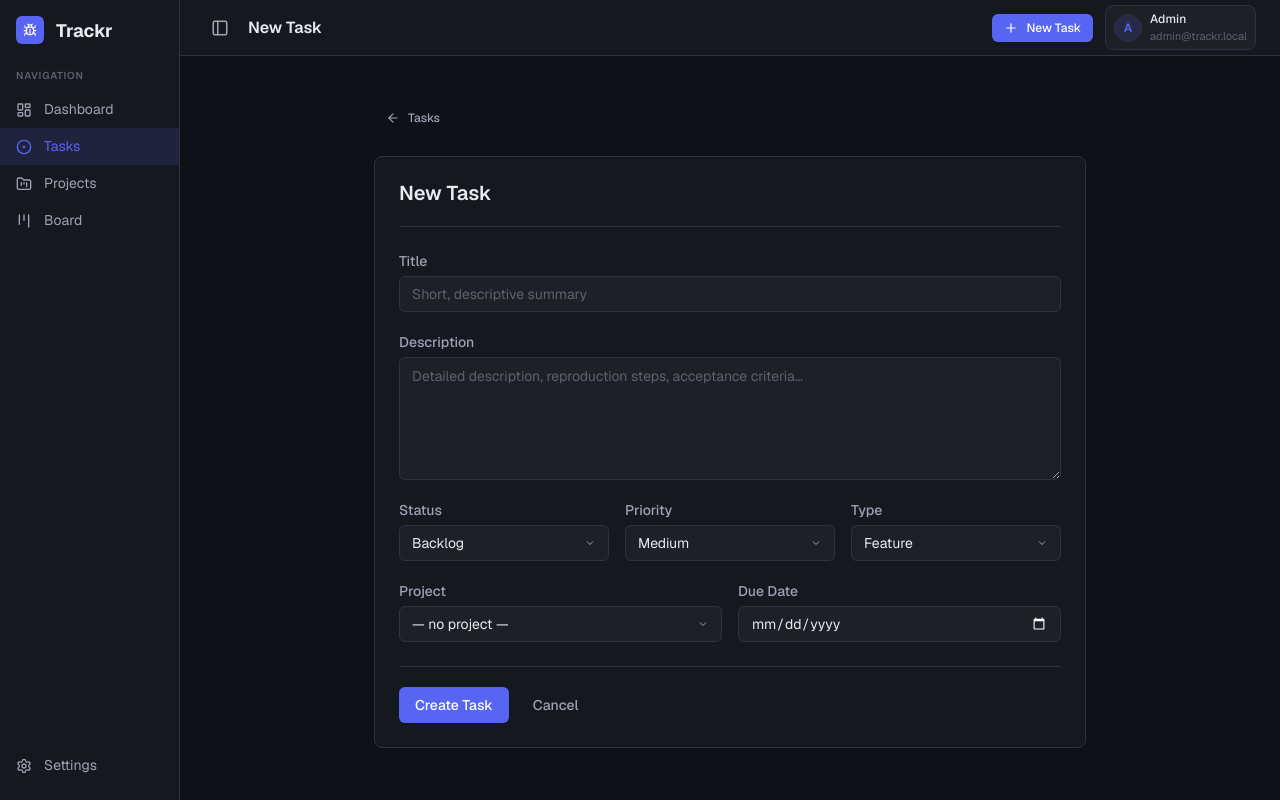
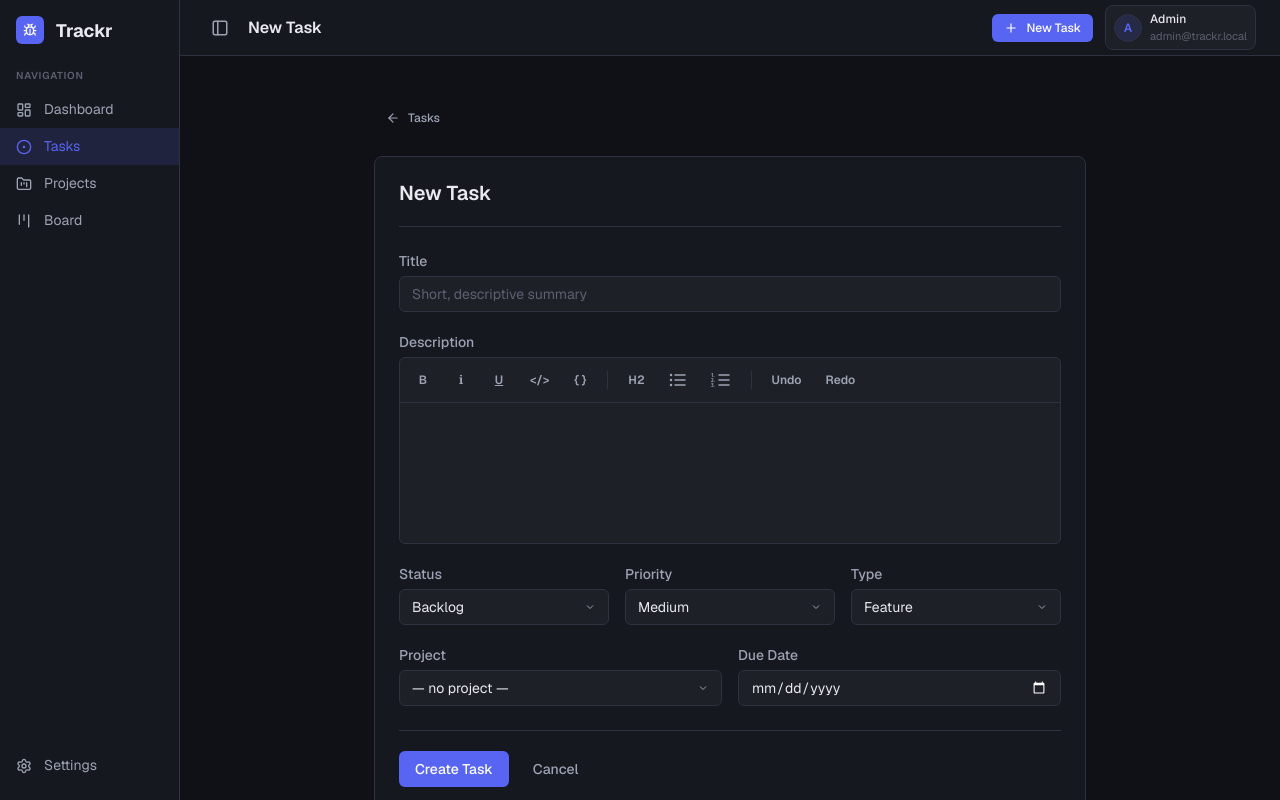
Before and after one commit to jhaysdevs/trackr, a Next.js app: page /tasks/new in a window 1280 px wide. Built offline with nearby package versions, Linux system fonts and the light colour scheme.

Commit message:
updating tiptap/WYSIWYG implementation and modularizing into a self-contained component

```diff
--- a/package.json
+++ b/package.json
@@ -15,6 +15,9 @@
 		"@hookform/resolvers": "^5.2.2",
 		"@tanstack/react-query": "^5.99.1",
 		"@tanstack/react-query-devtools": "^5.99.1",
+		"@tiptap/extension-underline": "^3.22.4",
+		"@tiptap/react": "^3.22.4",
+		"@tiptap/starter-kit": "^3.22.4",
 		"d3": "^7.9.0",
 		"lucide-react": "^1.8.0",
 		"next": "16.2.4",
--- a/src/components/tasks/TaskForm/TaskForm.module.scss
+++ b/src/components/tasks/TaskForm/TaskForm.module.scss
@@ -93,36 +93,6 @@
 	font-size: v.$font-size-sm;
 	font-weight: v.$font-weight-medium;
 	color: v.$color-text-secondary;
-}
-
-.textarea {
-	width: 100%;
-	padding: v.$space-2 v.$space-3;
-	background: v.$color-bg-raised;
-	border: 1px solid v.$color-border;
-	border-radius: v.$radius-base;
-	color: v.$color-text-primary;
-	font-size: v.$font-size-sm;
-	font-family: inherit;
-	line-height: v.$line-height-normal;
-	resize: vertical;
-	transition:
-		border-color v.$transition-base,
-		box-shadow v.$transition-base;
-
-	&::placeholder {
-		color: v.$color-text-muted;
-	}
-
-	&:hover {
-		border-color: color-mix(in srgb, v.$color-border 80%, transparent);
-	}
-
-	&:focus {
-		outline: none;
-		border-color: v.$color-border-focus;
-		box-shadow: 0 0 0 2px v.$color-accent-muted;
-	}
 }
 
 .select {
--- a/src/components/tasks/TaskForm/TaskForm.tsx
+++ b/src/components/tasks/TaskForm/TaskForm.tsx
@@ -9,6 +9,7 @@ import { z } from 'zod';
 import { Button } from '@/components/ui/Button/Button';
 import { Input } from '@/components/ui/Input/Input';
 import { Badge } from '@/components/ui/Badge/Badge';
+import { RichTextEditor } from '@/components/ui/RichTextEditor/RichTextEditor';
 import { useTask, useCreateTask, useUpdateTask, useDeleteTask } from '@/hooks/useTasks';
 import { useProjects } from '@/hooks/useProjects';
 import type { TaskStatus, TaskPriority, TaskType } from '@/types';
@@ -32,7 +33,7 @@ const formSchema = z.object({
 			'closed',
 		])
 		.optional(),
-	priority: z.enum(['critical', 'high', 'medium', 'low', 'trivial']).optional(),
+	priority: z.enum(['critical', 'high', 'medium', 'low']).optional(),
 	type: z
 		.enum([
 			'bug',
@@ -73,7 +74,6 @@ const PRIORITY_OPTIONS: { value: TaskPriority; label: string }[] = [
 	{ value: 'high', label: 'High' },
 	{ value: 'medium', label: 'Medium' },
 	{ value: 'low', label: 'Low' },
-	{ value: 'trivial', label: 'Trivial' },
 ];
 
 const TYPE_OPTIONS: { value: TaskType; label: string }[] = [
@@ -149,6 +149,7 @@ export function TaskForm({ taskId }: TaskFormProps) {
 	}, [task, form]);
 
 	const watchedProjectId = form.watch('projectId');
+	const watchedDescription = form.watch('description') ?? '';
 	const project = projects.find((p) => p.id === watchedProjectId);
 
 	async function onSubmit(data: FormValues) {
@@ -269,12 +270,12 @@ export function TaskForm({ taskId }: TaskFormProps) {
 						<label className={styles.label} htmlFor="description">
 							Description
 						</label>
-						<textarea
+						<RichTextEditor
 							id="description"
-							className={styles.textarea}
-							placeholder="Detailed description, reproduction steps, acceptance criteria…"
-							rows={5}
-							{...form.register('description')}
+							value={watchedDescription}
+							onChange={(html) =>
+								form.setValue('description', html, { shouldDirty: true, shouldValidate: true })
+							}
 						/>
 					</div>
 
--- /dev/null
+++ b/src/components/ui/RichTextEditor/RichTextEditor.module.scss
@@ -0,0 +1,143 @@
+@use "../../../styles/variables" as v;
+
+.root {
+	width: 100%;
+	background: v.$color-bg-raised;
+	border: 1px solid v.$color-border;
+	border-radius: v.$radius-base;
+	transition:
+		border-color v.$transition-base,
+		box-shadow v.$transition-base;
+
+	&:hover {
+		border-color: color-mix(in srgb, v.$color-border 80%, transparent);
+	}
+
+	&:focus-within {
+		outline: none;
+		border-color: v.$color-border-focus;
+		box-shadow: 0 0 0 2px v.$color-accent-muted;
+	}
+}
+
+.toolbar {
+	display: flex;
+	align-items: center;
+	flex-wrap: wrap;
+	gap: v.$space-2;
+	padding: v.$space-2;
+	border-bottom: 1px solid v.$color-border;
+}
+
+.toolbarDivider {
+	width: 1px;
+	height: 18px;
+	background: v.$color-border;
+	margin: 0 v.$space-1;
+}
+
+.toolbarBtn {
+	display: inline-flex;
+	align-items: center;
+	justify-content: center;
+	min-width: 30px;
+	height: 28px;
+	padding: 0 v.$space-2;
+	border-radius: v.$radius-sm;
+	font-size: v.$font-size-xs;
+	font-weight: v.$font-weight-semibold;
+	color: v.$color-text-secondary;
+	background: transparent;
+	transition:
+		background v.$transition-base,
+		color v.$transition-base;
+
+	&:hover {
+		background: v.$color-bg-overlay;
+		color: v.$color-text-primary;
+	}
+
+	&[data-active="true"] {
+		background: v.$color-accent-muted;
+		color: v.$color-accent;
+	}
+}
+
+.toolbarBtnItalic {
+	font-family: ui-serif, Georgia, 'Times New Roman', Times, serif;
+}
+
+.toolbarIcon {
+	display: block;
+	flex-shrink: 0;
+}
+
+.editorContent {
+	min-height: var(--rte-min-height, 140px);
+	padding: v.$space-3;
+	color: v.$color-text-primary;
+	font-size: v.$font-size-sm;
+	line-height: v.$line-height-normal;
+
+	&:focus {
+		outline: none;
+	}
+
+	p {
+		margin: 0;
+	}
+
+	ul,
+	ol {
+		padding-left: v.$space-5;
+		margin: v.$space-2 0;
+	}
+
+	ul {
+		list-style: disc;
+	}
+
+	ol {
+		list-style: decimal;
+	}
+
+	li {
+		margin: v.$space-1 0;
+	}
+
+	li::marker {
+		color: v.$color-text-secondary;
+	}
+
+	pre {
+		margin: v.$space-2 0;
+		padding: v.$space-3;
+		background: v.$color-bg-overlay;
+		border: 1px solid v.$color-border;
+		border-radius: v.$radius-sm;
+		overflow-x: auto;
+		font-family: v.$font-mono;
+		font-size: v.$font-size-xs;
+	}
+
+	code {
+		font-family: v.$font-mono;
+		font-size: 0.9em;
+		padding: 0.1em 0.35em;
+		background: v.$color-bg-overlay;
+		border-radius: v.$radius-sm;
+	}
+
+	pre code {
+		padding: 0;
+		background: transparent;
+		border-radius: 0;
+	}
+
+	h2 {
+		margin: v.$space-2 0 v.$space-1;
+		font-size: v.$font-size-lg;
+		font-weight: v.$font-weight-semibold;
+		line-height: v.$line-height-tight;
+	}
+}
--- /dev/null
+++ b/src/components/ui/RichTextEditor/RichTextEditor.tsx
@@ -0,0 +1,237 @@
+'use client';
+
+import { useEffect, type CSSProperties } from 'react';
+import { EditorContent, useEditor, type Editor } from '@tiptap/react';
+import StarterKit from '@tiptap/starter-kit';
+import Underline from '@tiptap/extension-underline';
+import { cn } from '@/lib/utils';
+import styles from './RichTextEditor.module.scss';
+
+export interface RichTextEditorProps {
+	/** HTML string (same shape as a controlled textarea value you might persist). */
+	value: string;
+	onChange: (html: string) => void;
+	/** Associates the editor surface with a `<label htmlFor>`. */
+	id?: string;
+	className?: string;
+	disabled?: boolean;
+	showToolbar?: boolean;
+	/** Minimum height of the editable area in px. */
+	minHeight?: number;
+}
+
+function Toolbar({ editor }: { editor: Editor }) {
+	return (
+		<div className={styles.toolbar}>
+			<button
+				type="button"
+				className={styles.toolbarBtn}
+				onClick={() => editor.chain().focus().toggleBold().run()}
+				data-active={editor.isActive('bold')}
+				title="Bold"
+			>
+				B
+			</button>
+			<button
+				type="button"
+				className={cn(styles.toolbarBtn, styles.toolbarBtnItalic)}
+				onClick={() => editor.chain().focus().toggleItalic().run()}
+				data-active={editor.isActive('italic')}
+				title="Italic"
+			>
+				i
+			</button>
+			<button
+				type="button"
+				className={styles.toolbarBtn}
+				onClick={() => editor.chain().focus().toggleUnderline().run()}
+				data-active={editor.isActive('underline')}
+				title="Underline"
+			>
+				<u>U</u>
+			</button>
+			<button
+				type="button"
+				className={styles.toolbarBtn}
+				onClick={() => editor.chain().focus().toggleCode().run()}
+				data-active={editor.isActive('code')}
+				title="Inline code"
+			>
+				&lt;/&gt;
+			</button>
+			<button
+				type="button"
+				className={styles.toolbarBtn}
+				onClick={() => editor.chain().focus().toggleCodeBlock().run()}
+				data-active={editor.isActive('codeBlock')}
+				title="Code block"
+			>
+				{'{ }'}
+			</button>
+			<span className={styles.toolbarDivider} />
+			<button
+				type="button"
+				className={styles.toolbarBtn}
+				onClick={() => editor.chain().focus().toggleHeading({ level: 2 }).run()}
+				data-active={editor.isActive('heading', { level: 2 })}
+				title="Heading"
+			>
+				H2
+			</button>
+			<button
+				type="button"
+				className={styles.toolbarBtn}
+				onClick={() => editor.chain().focus().toggleBulletList().run()}
+				data-active={editor.isActive('bulletList')}
+				title="Bullet list"
+			>
+				<svg
+					className={styles.toolbarIcon}
+					width="18"
+					height="14"
+					viewBox="0 0 18 14"
+					fill="none"
+					xmlns="http://www.w3.org/2000/svg"
+					aria-hidden
+				>
+					<circle cx="2" cy="2" r="1.25" fill="currentColor" />
+					<circle cx="2" cy="7" r="1.25" fill="currentColor" />
+					<circle cx="2" cy="12" r="1.25" fill="currentColor" />
+					<path
+						d="M6 2h10M6 7h10M6 12h10"
+						stroke="currentColor"
+						strokeWidth="1.5"
+						strokeLinecap="round"
+					/>
+				</svg>
+			</button>
+			<button
+				type="button"
+				className={styles.toolbarBtn}
+				onClick={() => editor.chain().focus().toggleOrderedList().run()}
+				data-active={editor.isActive('orderedList')}
+				title="Ordered list"
+			>
+				<svg
+					className={styles.toolbarIcon}
+					width="20"
+					height="14"
+					viewBox="0 0 20 14"
+					fill="none"
+					xmlns="http://www.w3.org/2000/svg"
+					aria-hidden
+				>
+					<text
+						x="0"
+						y="3.5"
+						fill="currentColor"
+						fontSize="4.5"
+						fontFamily="system-ui, sans-serif"
+						fontWeight="600"
+					>
+						1.
+					</text>
+					<text
+						x="0"
+						y="8.5"
+						fill="currentColor"
+						fontSize="4.5"
+						fontFamily="system-ui, sans-serif"
+						fontWeight="600"
+					>
+						2.
+					</text>
+					<text
+						x="0"
+						y="13.5"
+						fill="currentColor"
+						fontSize="4.5"
+						fontFamily="system-ui, sans-serif"
+						fontWeight="600"
+					>
+						3.
+					</text>
+					<path
+						d="M8 2h10M8 7h10M8 12h10"
+						stroke="currentColor"
+						strokeWidth="1.5"
+						strokeLinecap="round"
+					/>
+				</svg>
+			</button>
+			<span className={styles.toolbarDivider} />
+			<button
+				type="button"
+				className={styles.toolbarBtn}
+				onClick={() => editor.chain().focus().undo().run()}
+				title="Undo"
+			>
+				Undo
+			</button>
+			<button
+				type="button"
+				className={styles.toolbarBtn}
+				onClick={() => editor.chain().focus().redo().run()}
+				title="Redo"
+			>
+				Redo
+			</button>
+		</div>
+	);
+}
+
+/**
+ * Controlled rich-text field (HTML). Drop-in replacement for a plain `<textarea>`
+ * when you store HTML: pass the same `value` / `onChange` you would use for text.
+ *
+ * With react-hook-form: `watch` + `setValue`, or `Controller` with `field.value` / `field.onChange`.
+ */
+export function RichTextEditor({
+	value,
+	onChange,
+	id,
+	className,
+	disabled = false,
+	showToolbar = true,
+	minHeight = 140,
+}: RichTextEditorProps) {
+	const editor = useEditor({
+		extensions: [StarterKit, Underline],
+		content: value,
+		immediatelyRender: false,
+		editable: !disabled,
+		editorProps: {
+			attributes: {
+				class: styles.editorContent,
+				...(id ? { id } : {}),
+			},
+		},
+		onUpdate: ({ editor: tiptapEditor }) => {
+			onChange(tiptapEditor.getHTML());
+		},
+	});
+
+	useEffect(() => {
+		if (!editor) return;
+		editor.setEditable(!disabled);
+	}, [editor, disabled]);
+
+	useEffect(() => {
+		if (!editor) return;
+		const currentHtml = editor.getHTML();
+		if (currentHtml !== value) {
+			editor.commands.setContent(value || '', { emitUpdate: false });
+		}
+	}, [editor, value]);
+
+	const rootStyle: CSSProperties = {
+		'--rte-min-height': `${minHeight}px`,
+	} as CSSProperties;
+
+	return (
+		<div className={cn(styles.root, className)} style={rootStyle}>
+			{showToolbar && editor ? <Toolbar editor={editor} /> : null}
+			<EditorContent editor={editor} />
+		</div>
+	);
+}
```
Also changed, not shown: 1 other file (tests, documents, lock files or other folders).
